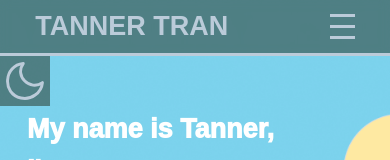
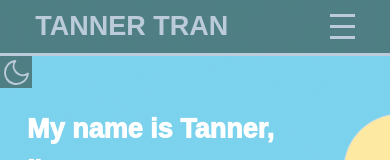
Before and after one commit to tanner9427/website, a Next.js app: page / in a window 390 px wide. Shown: the top 160 px of the page. Built offline with nearby package versions, Linux system fonts and the light colour scheme; a web font is replaced by a local one.

Commit message:
theme consistency

```diff
--- a/components/navbar.js
+++ b/components/navbar.js
@@ -13,16 +13,24 @@ export default function Navbar() {
     const menuRef = useRef(null);
     const buttonRef = useRef(null);
     const toggleMenu = () => setIsOpen(!isOpen);
-    const [theme, setTheme] = useState('light');
     const [hover, setHover] = useState(false);
+    const [theme, setTheme] = useState(() => {
+        if (typeof window !== 'undefined') {
+            return localStorage.getItem('theme') || 'light';
+        }
+        return 'light'; // fallback for SSR
+    });
 
     useEffect(() => {
         document.documentElement.setAttribute('data-theme', theme);
     }, [theme]);
 
     const toggleTheme = () => {
-        setTheme(prev => (prev === 'light' ? 'dark' : 'light'));
+        const newTheme = theme === 'light' ? 'dark' : 'light';
+        setTheme(newTheme);
+        localStorage.setItem('theme', newTheme);
     };
+
 
     useEffect(() => {
         const handleClickOutside = (event) => {
--- a/components/navbar.module.css
+++ b/components/navbar.module.css
@@ -163,4 +163,19 @@
         transform: translateY(0);
         opacity: 1;
     }
+
+    .themeToggle .icon {
+        width: 25px;
+        height: 25px;
     }
+
+    .themeToggle {
+        margin-top: 3px;
+    }
+
+    .themeToggle button {
+        width: 32px;
+        height: 32px;
+        padding: 0;
+    }
+}
```
Also changed, not shown: public/images/Day Background.png. Lines whose indentation alone changed are shown as unchanged.
